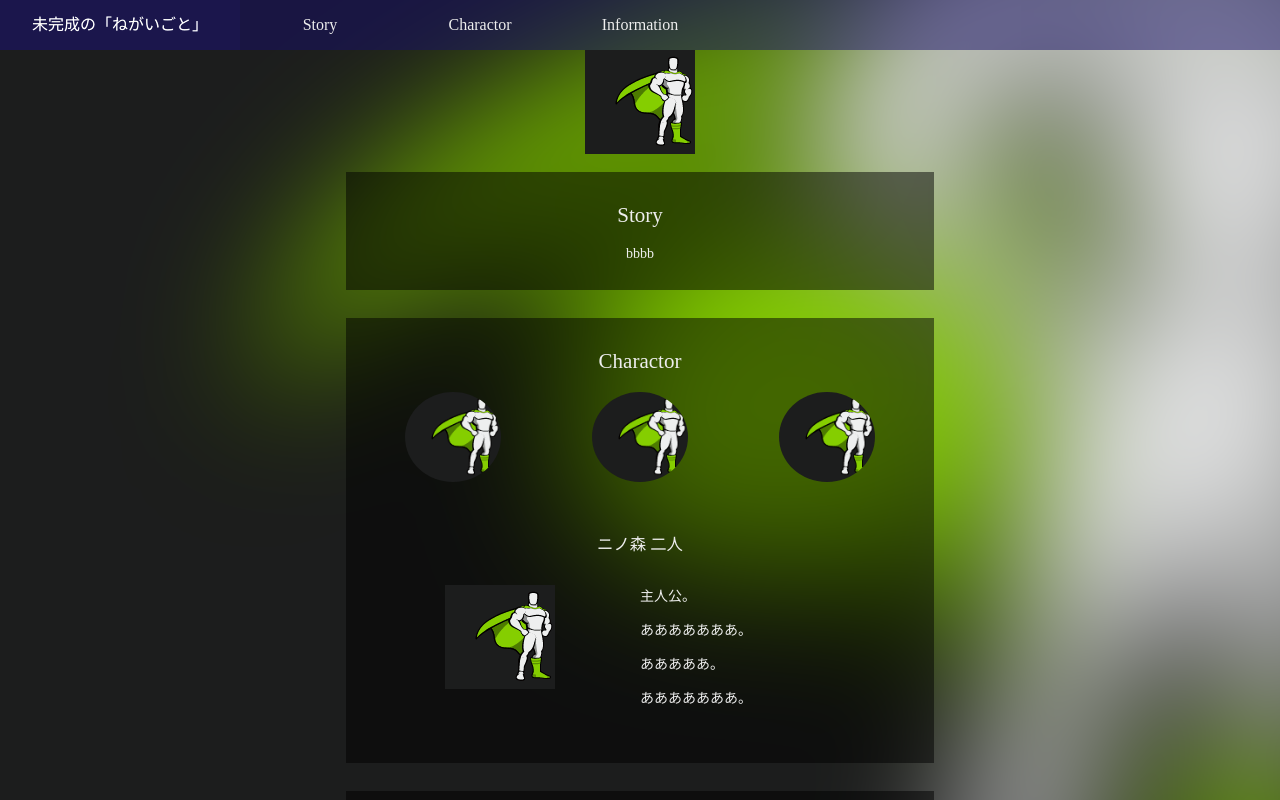
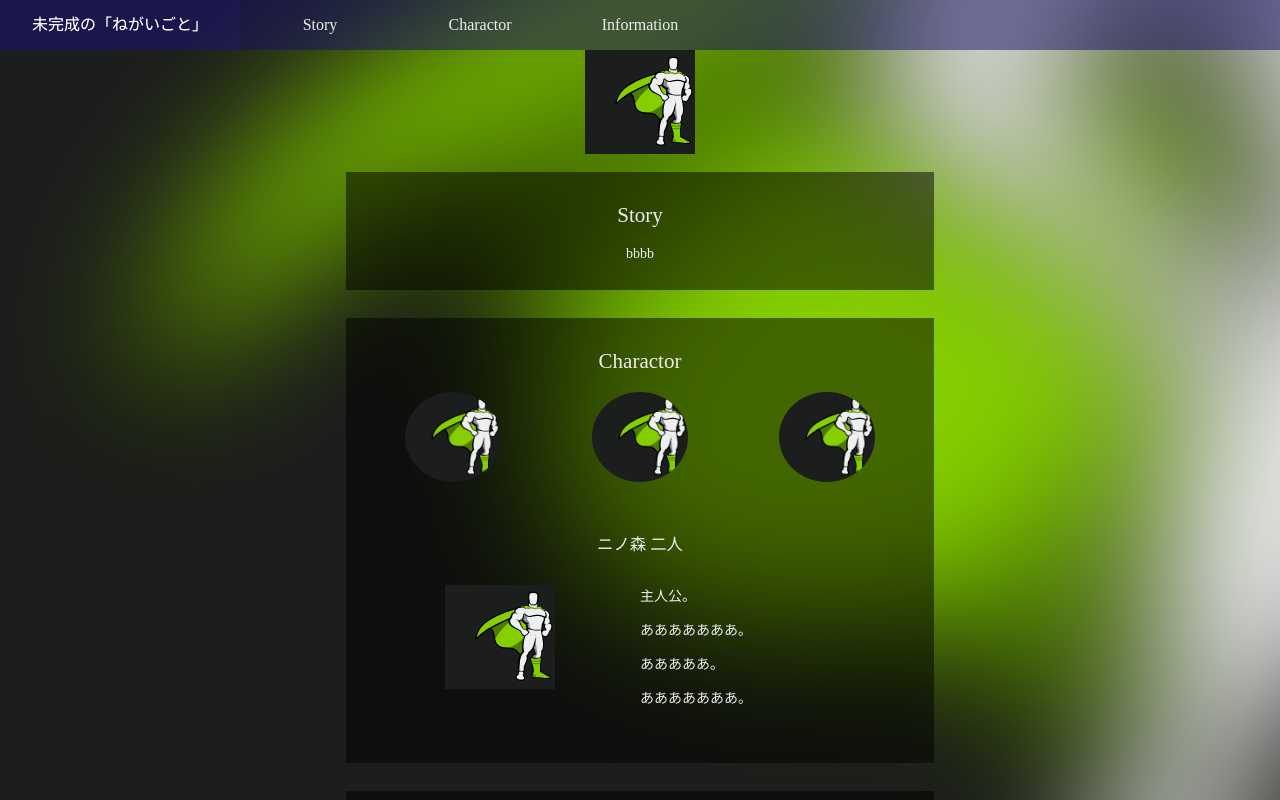
Before and after one commit to shiresese/negai01, a plain HTML site: page index.html in a window 1280 px wide. Shown: the top 800 px of the page. Drawn offline with Linux system fonts and the light colour scheme.

Commit message:
fixed background

```diff
--- a/css/index.css
+++ b/css/index.css
@@ -233,7 +233,7 @@ h4 {
   }
 }
 .bg-img {
-  background: url("../img/bg.png") no-repeat center fixed;
+  background: url("../img/bg.png") no-repeat center;
   -webkit-background-size: cover;
   background-size: cover;
   overflow: hidden;
```
